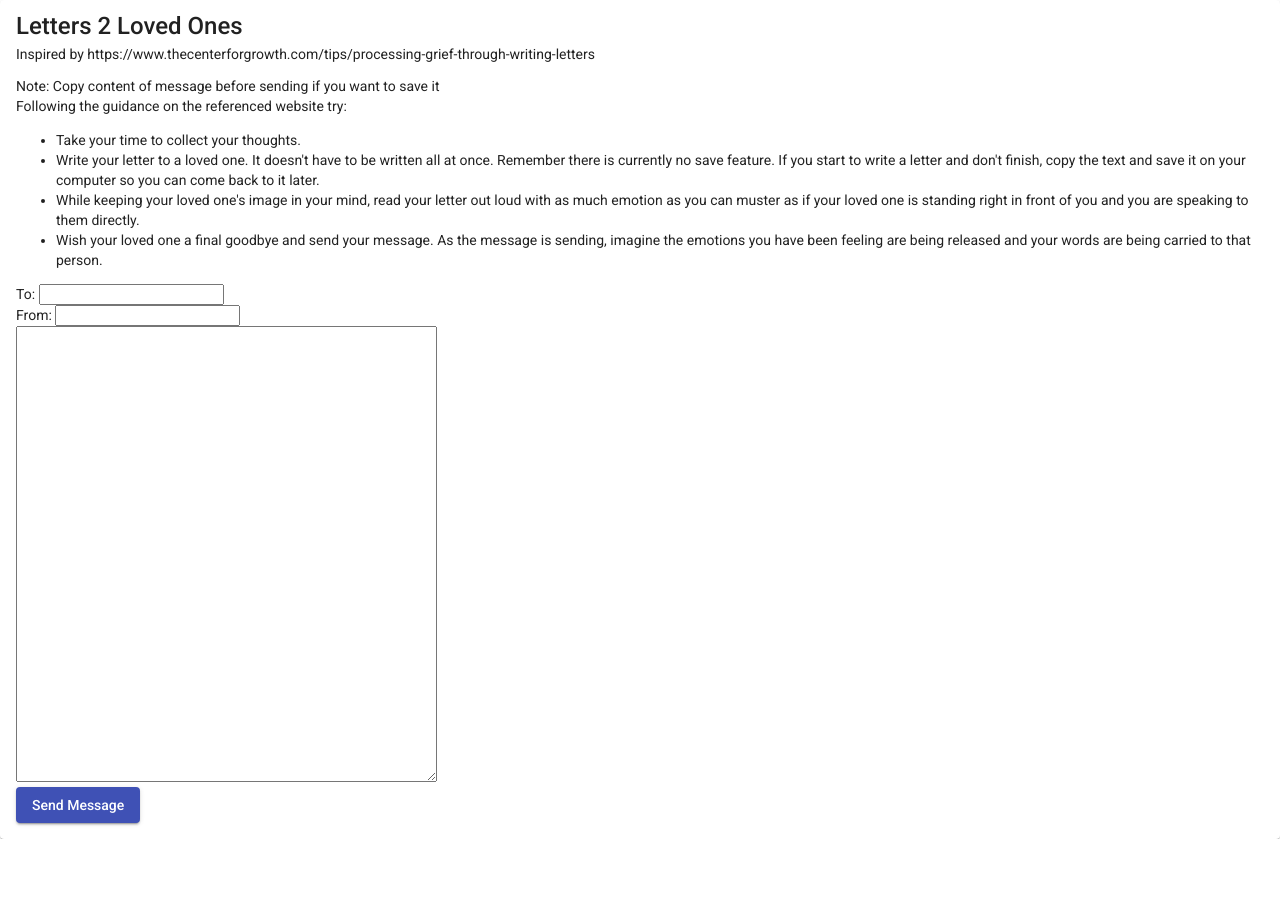
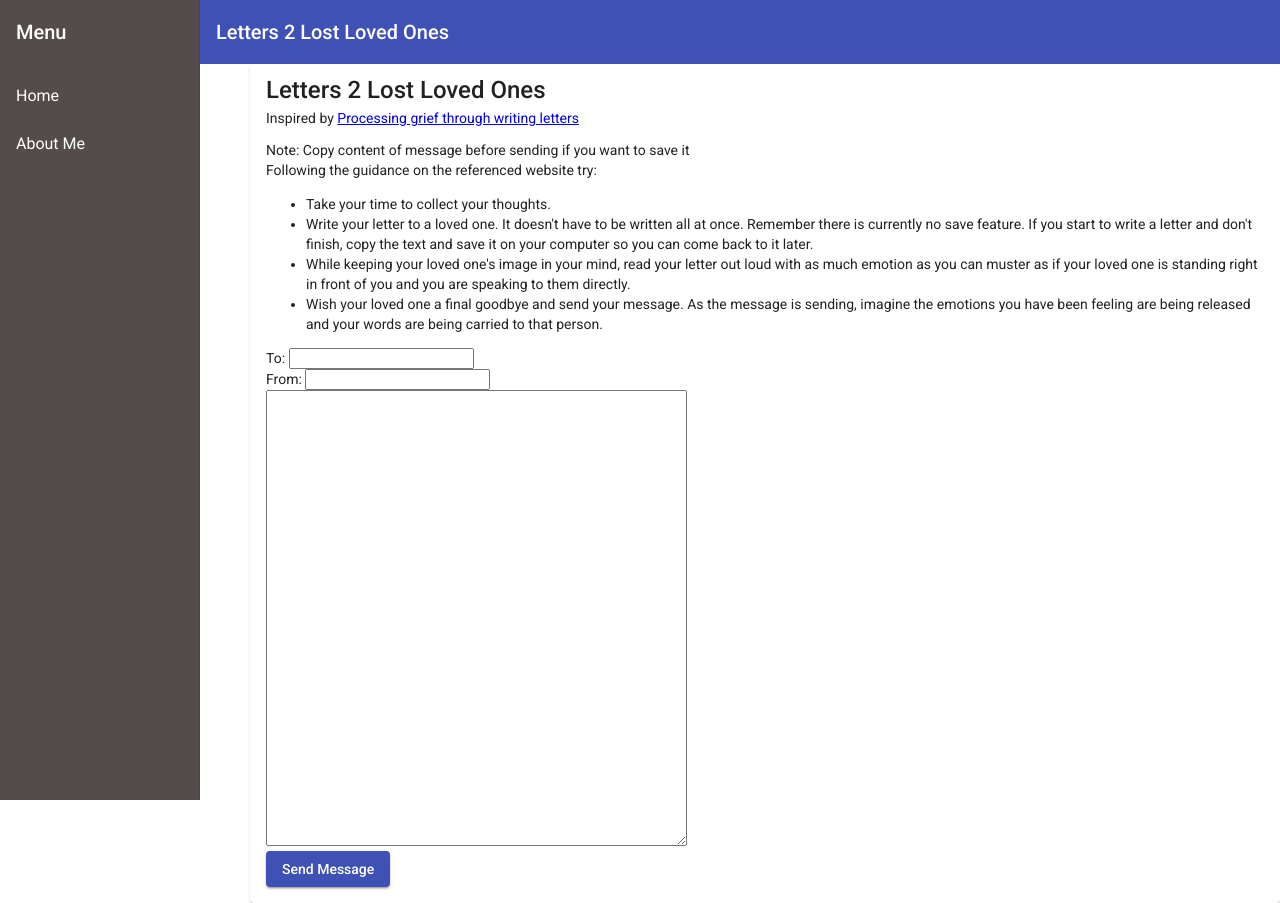
Before and after one commit to mdean75/letters-app, an Angular app: page /#/letters in a window 1280 px wide. Before the commit the page ends 839 px from the top, so only its background shows below. Built offline with nearby package versions, Linux system fonts and the light colour scheme.

Commit message:
added about me and navigation

```diff
--- a/src/app/app-routing.module.ts
+++ b/src/app/app-routing.module.ts
@@ -2,11 +2,14 @@ import { NgModule } from '@angular/core';
 import { Routes, RouterModule } from '@angular/router';
 import {LetterFormComponent} from './components/letter-form/letter-form.component';
 import {AppComponent} from './app.component';
+import {AboutMeComponent} from './components/about-me/about-me.component';
 
 
 const routes: Routes = [
   {path: '', component: LetterFormComponent},
-  {path: 'letters', component: LetterFormComponent}
+  {path: 'letters', component: LetterFormComponent},
+  {path: 'aboutme', component: AboutMeComponent},
+  {path: '**', redirectTo: ''}
 ];
 
 @NgModule({
--- a/src/app/app.component.html
+++ b/src/app/app.component.html
@@ -1 +1,5 @@
-<router-outlet></router-outlet>
+<app-nav></app-nav>
+
+<div class="base-container">
+  <router-outlet></router-outlet>
+</div>
--- a/src/app/app.component.scss
+++ b/src/app/app.component.scss
@@ -0,0 +1,3 @@
+@media screen and (min-width: 600px){
+  .base-container {margin-left: 250px}
+}
--- /dev/null
+++ b/src/app/components/about-me/about-me.component.html
@@ -0,0 +1,49 @@
+<mat-card>
+
+  <mat-card-title>
+    My Story Behind Letters 2 Lost Loved Ones
+
+  </mat-card-title>
+  <mat-card-content>
+    <p>
+      Hello and welcome to Letters 2 Lost Loved Ones.  My name is Mike and I want to share my personal story and motivation for this site.
+    </p>
+    <p>
+      I am a professional software engineer, former paramedic, husband to a loving and supportive wife, and loving dad to 4 great kids.
+    </p>
+    <p>
+      Recently, I tragically lost my mom to a car crash.  My world was instantly flipped upside down in just moments.
+
+      As I usually talked to my mom more through text messaging than by phone call, I found myself longing to message her.
+      I thought certainly there must be a platform for sending letters to a lost loved one, perhaps an email address
+      where the message just goes into the black hole abyss of the internet somewhere.  A grief letter if you will.
+      As I searched for such a thing, I came up empty and almost immediately decided I would create a platform that does just this.
+    </p>
+    <p>
+      The next morning, I took my software engineering skills and built and deployed the first iteration.  Letters 2 Lost Loved Ones was born.
+      It started very quite basic and lacked almost any styling (it may still depending on when you are reading this as
+      I am actively and rapidly building the site), and it is the start of a platform I will build and maintain for the foreseeable future.
+    </p>
+    <p>
+      My dream is that someone else, even just one other person, will use this site and it will help them to find their inner peace after a tragic loss.
+    </p>
+    <p>
+      Letters 2 Lost Loved Ones is a simple application that allows the user to send a letter to a deceased loved one.
+      This is meant to be an emotional and spiritual release and I believe the action of sending a message can help
+      to provide that emotional release and promote the healing process. There is a similar process that is used where
+      you write a physical letter to a lost loved one, read the letter aloud to them, then burn the letter.
+      As the letter is burned you imagine the emotions you have been feeling are released and your words are carried to that person.
+      I believe in the digital world we live in, that the action of sending the letter can be used in place of burning a physical letter.
+      My inspiration came from <a href="https://www.thecenterforgrowth.com/tips/processing-grief-through-writing-letters" target="_blank">Processing grief through writing letters</a>
+    </p>
+    <p>
+      In the future, I will be adding more features including the ability to log in and save letters so you can review
+      and send them at a later date thus making it possible to come back to a saved letter.
+      This will forever and always remain a free and publicly available resource.
+
+      I ask anyone that sees this post to please share the URL with anyone that could possibly benefit from it. It would also be great to hear feedback, especially if this was found to help.
+    </p>
+
+  </mat-card-content>
+
+</mat-card>
--- /dev/null
+++ b/src/app/components/about-me/about-me.component.ts
@@ -0,0 +1,15 @@
+import { Component, OnInit } from '@angular/core';
+
+@Component({
+  selector: 'app-about-me',
+  templateUrl: './about-me.component.html',
+  styleUrls: ['./about-me.component.scss']
+})
+export class AboutMeComponent implements OnInit {
+
+  constructor() { }
+
+  ngOnInit(): void {
+  }
+
+}
--- a/src/app/components/letter-form/letter-form.component.html
+++ b/src/app/components/letter-form/letter-form.component.html
@@ -3,12 +3,12 @@
     <mat-spinner></mat-spinner>
   </div>
   <mat-card-title>
-    Letters 2 Loved Ones
+    Letters 2 Lost Loved Ones
 
   </mat-card-title>
   <mat-card-content>
     <div>
-      <p>Inspired by https://www.thecenterforgrowth.com/tips/processing-grief-through-writing-letters</p>
+      <p>Inspired by <a href="https://www.thecenterforgrowth.com/tips/processing-grief-through-writing-letters" target="_blank">Processing grief through writing letters</a></p>
       <div>Note: Copy content of message before sending if you want to save it</div>
       <p>
         Following the guidance on the referenced website try:
--- /dev/null
+++ b/src/app/components/nav/nav.component.html
@@ -0,0 +1,27 @@
+<mat-sidenav-container class="sidenav-container">
+  <mat-sidenav #drawer class="sidenav" fixedInViewport
+      [attr.role]="(isHandset$ | async) ? 'dialog' : 'navigation'"
+      [mode]="(isHandset$ | async) ? 'over' : 'side'"
+      [opened]="(isHandset$ | async) === false" >
+    <mat-toolbar>Menu</mat-toolbar>
+    <mat-nav-list>
+      <a mat-list-item routerLink="/fd">Home</a>
+      <a mat-list-item routerLink="/aboutme">About Me</a>
+    </mat-nav-list>
+  </mat-sidenav>
+  <mat-sidenav-content>
+    <mat-toolbar color="primary">
+      <button
+        type="button"
+        aria-label="Toggle sidenav"
+        mat-icon-button
+        (click)="drawer.toggle()"
+        *ngIf="isHandset$ | async">
+        <mat-icon aria-label="Side nav toggle icon">menu</mat-icon>
+      </button>
+      <span>Letters 2 Lost Loved Ones</span>
+<!--      <span style="margin-left: auto">Log In</span>-->
+    </mat-toolbar>
+    <!-- Add Content Here -->
+  </mat-sidenav-content>
+</mat-sidenav-container>
--- /dev/null
+++ b/src/app/components/nav/nav.component.scss
@@ -0,0 +1,30 @@
+$nav-background: #544c4A;
+$nav-color: white;
+
+.sidenav-container {
+  //height: 100%;
+}
+
+.mat-sidenav {
+  background-color: $nav-background;
+}
+
+.sidenav {
+  width: 200px;
+  color: $nav-color;
+}
+
+.sidenav .mat-toolbar {
+  background: $nav-background;
+  color: $nav-color;
+}
+
+.sidenav .mat-nav-list a {
+  color: $nav-color;
+}
+
+.mat-toolbar.mat-primary {
+  position: sticky;
+  top: 0;
+  z-index: 1;
+}
--- /dev/null
+++ b/src/app/components/nav/nav.component.ts
@@ -0,0 +1,21 @@
+import { Component } from '@angular/core';
+import { BreakpointObserver, Breakpoints } from '@angular/cdk/layout';
+import { Observable } from 'rxjs';
+import { map, shareReplay } from 'rxjs/operators';
+
+@Component({
+  selector: 'app-nav',
+  templateUrl: './nav.component.html',
+  styleUrls: ['./nav.component.scss']
+})
+export class NavComponent {
+
+  isHandset$: Observable<boolean> = this.breakpointObserver.observe(Breakpoints.XSmall)
+    .pipe(
+      map(result => result.matches),
+      shareReplay()
+    );
+
+  constructor(private breakpointObserver: BreakpointObserver) {}
+
+}
```
Also changed, not shown: src/app/app.module.ts (+16 -2 lines), src/app/components/about-me/about-me.component.scss (added), 2 other files (tests, documents, lock files or other folders).
